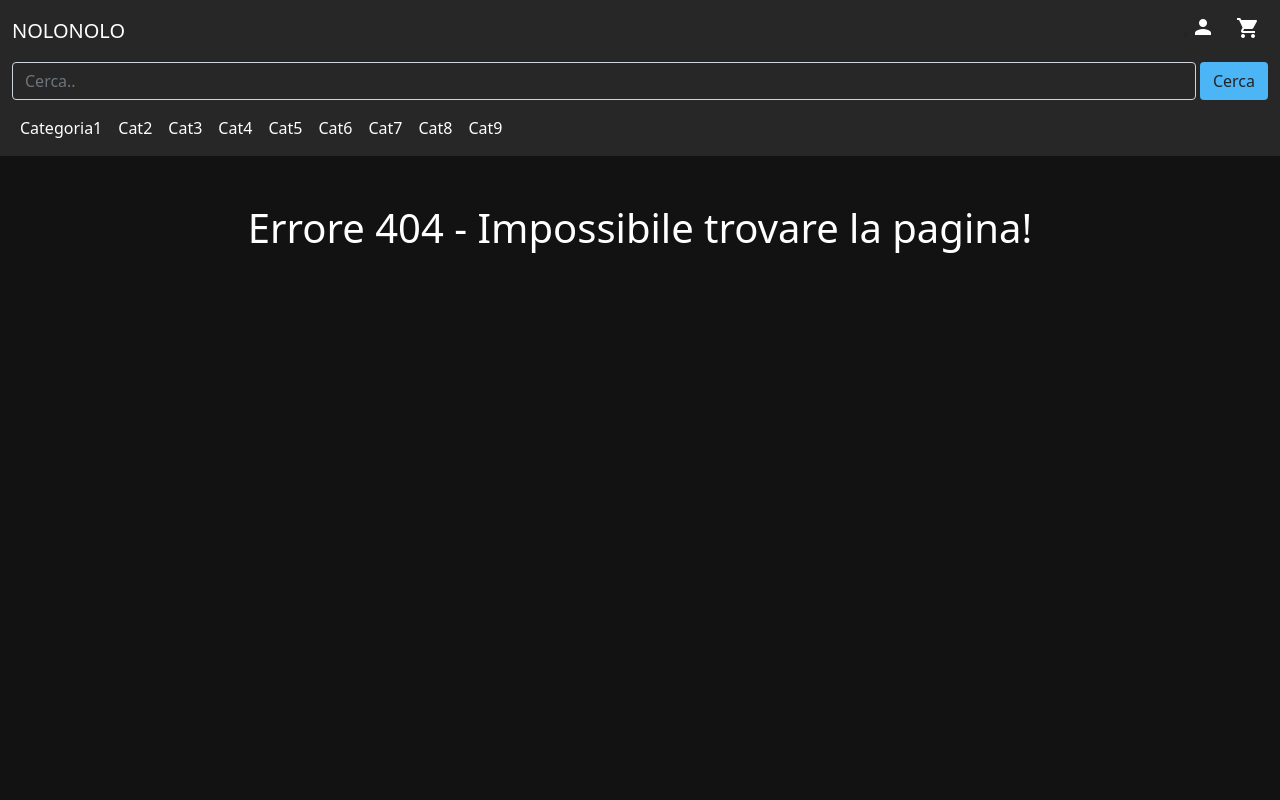
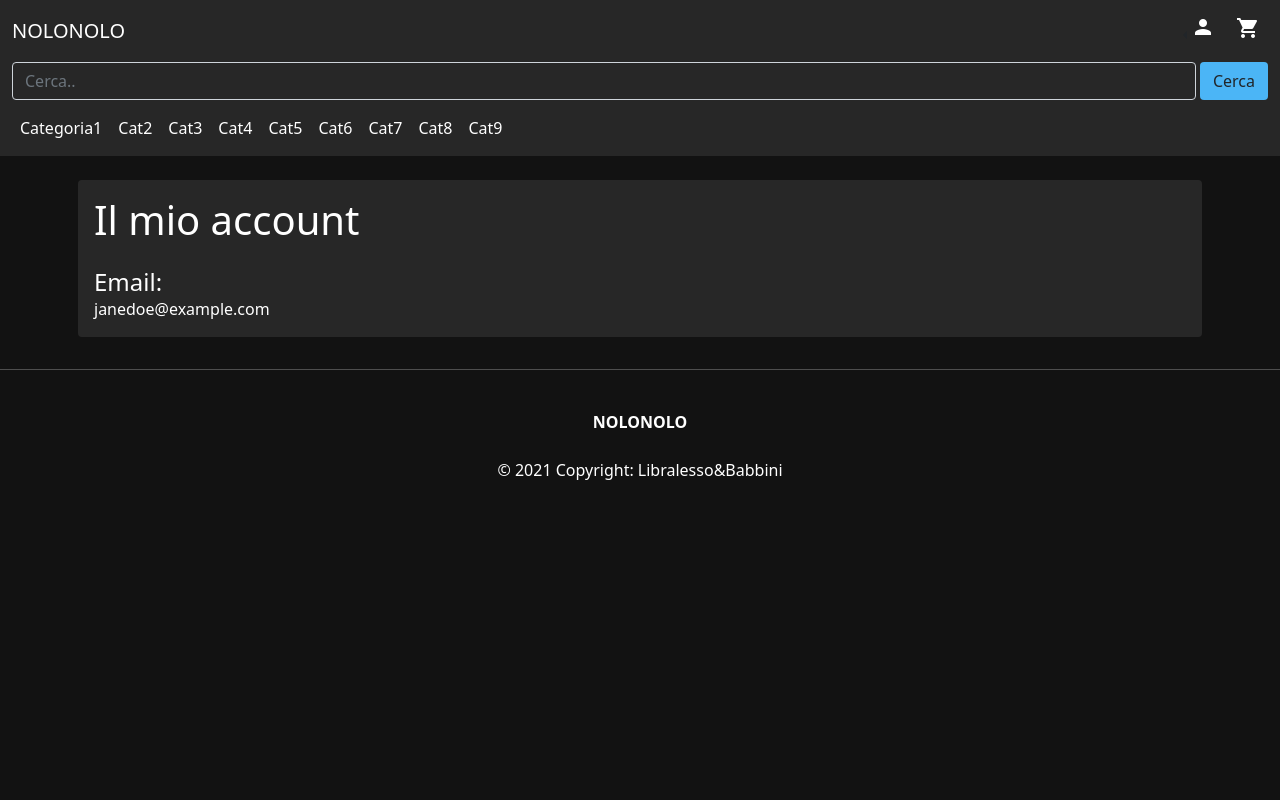
Before and after one commit to CaffeLatteIV/nolo-nolo, a React (Create React App) app in the folder frontend/: page /account in a window 1280 px wide. Shown: the top 800 px of the page. Built offline with nearby package versions, Linux system fonts and the light colour scheme.

Commit message:
add Account

```diff
--- a/frontend/src/App.js
+++ b/frontend/src/App.js
@@ -12,6 +12,7 @@ import ProductPage from './pages/ProductPage'
 import Cart from './pages/Cart'
 import NotFound from './pages/NotFound'
 import Orders from './pages/Orders'
+import Account from './pages/Account'
 
 function App () {
   const newLang = 'it'
@@ -50,6 +51,7 @@ function App () {
           <Route path='/cart' element={ <Cart /> } />
           <Route path='/productpage' element={ <ProductPage />} />
           <Route path='/orders' element={ <Orders />} />
+          <Route path='/account' element={ <Account /> } />
           <Route path='*' element={<NotFound />} />
         </Routes>
       </main>
--- a/frontend/src/components/ActiveOrders.js
+++ b/frontend/src/components/ActiveOrders.js
@@ -14,7 +14,7 @@ function ActiveOrders ({ name, price }) {
               <img src={ productPic } className="card-img" alt="Item Pic"/>
           </div>
           <div className='col-7 p-2'>
-              <h3 className='m-0 text-wrap text-white'>{ name }</h3>
+              <h4 className='m-0 text-wrap text-white'>{ name }</h4>
           </div>
           <div className='col-lg-3 p-2 m-0 text-white text-center'>
                 Da: { finalDate }
--- a/frontend/src/components/BookedOrders.js
+++ b/frontend/src/components/BookedOrders.js
@@ -15,7 +15,7 @@ function BookedOrders ({ name, price }) {
             <img src={ productPic } className="card-img" alt="Item Pic"/>
           </div>
           <div className='col-7 p-2'>
-            <h3 className='m-0 text-wrap text-white'>{ name }</h3>
+            <h4 className='m-0 text-wrap text-white'>{ name }</h4>
           </div>
           <div className='col-lg-3 p-2 m-0 text-white text-center'>
             <div>
--- /dev/null
+++ b/frontend/src/pages/Account.js
@@ -0,0 +1,19 @@
+import React, { useState } from 'react'
+
+function Account () {
+  const mail = useState('janedoe@example.com')
+  return (
+    <div className='container p-2'>
+        <div className='md-04dp mt-3 p-2 rounded'>
+            <div className='p-2'>
+                <h1>Il mio account</h1>
+                <h4 className='mt-4 mb-0'>Email:</h4>
+                <span> { mail } </span>
+                {/* add change mail and change pw */}
+            </div>
+        </div>
+    </div>
+  )
+}
+
+export default Account
--- a/frontend/src/pages/ProductPage.js
+++ b/frontend/src/pages/ProductPage.js
@@ -22,14 +22,14 @@ function ProductPage () {
                         </div>
                     </div>
                     {/* Contenitore Titolo, Descrizione, Calendario */}
-                    <div className='col-sm-8 p-2'>
+                    <div className='col-sm-6 p-2'>
                         <div className='md-02dp rounded p-4 h-100'>
                             <p className='fw-bold m-0'>Descrizione: </p>
                             <p className='text-wrap'>{ productDescription }</p>
                         </div>
                     </div>
                     {/* Contenitore Prezzo finale per i giorni selezionati sul calendario di cui sopra, Bottone Noleggia e Bottone aggiungi al carrello */}
-                    <div className='col-sm-2 p-2'>
+                    <div className='col-sm-4 p-2'>
                         <div className='md-02dp rounded p-4'>
                             <p className='fs-3 mb-0 text-center price'>€ { calculatedPrice } </p>
                             <div className='d-flex flex-column'>
```
